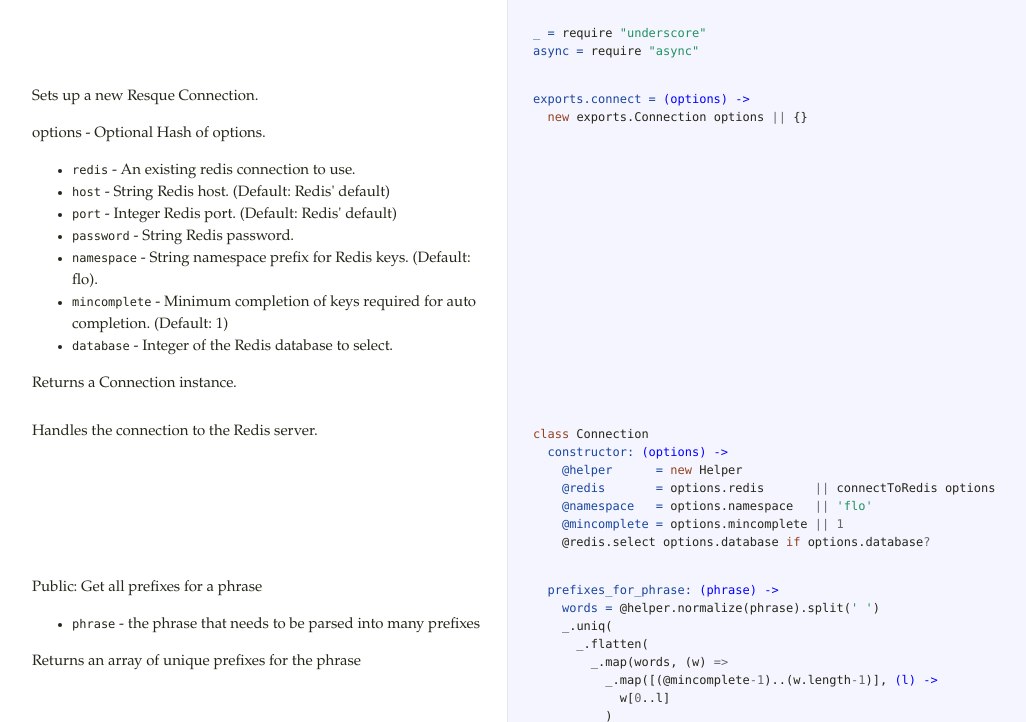
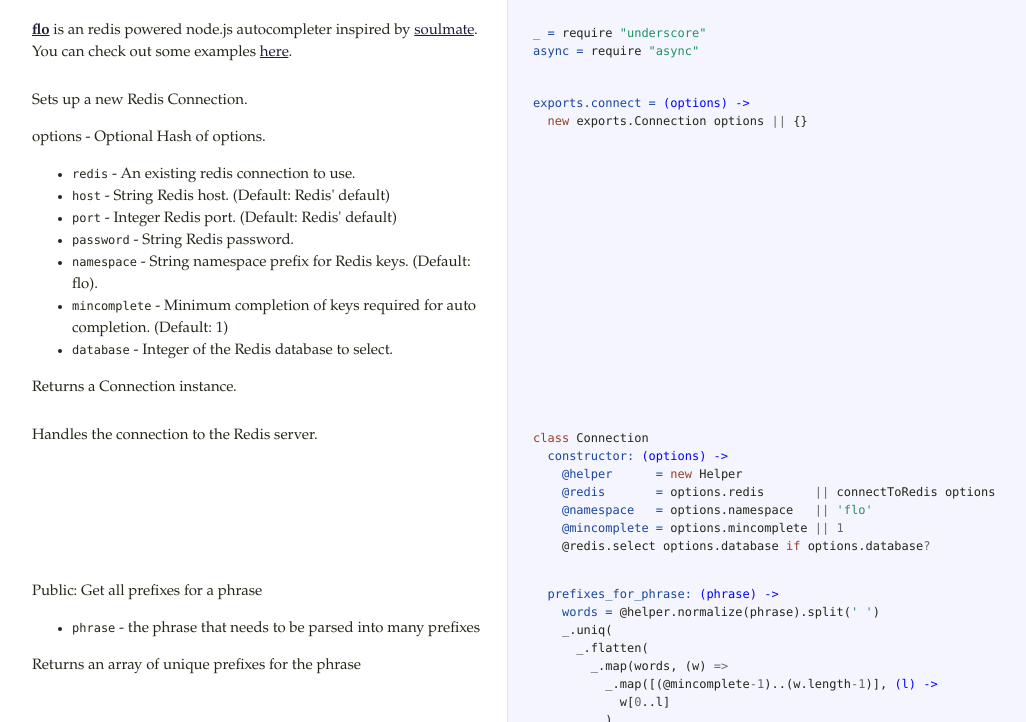
Before and after one commit to siong1987/flo, a website: page docs/index.html in a window 1280 px wide. Shown: the part 78-800 px from the top of the page, without its empty margins (18-1044 px from the left). Drawn offline with Linux system fonts and the light colour scheme.

Commit message:
Update more documentations and add a README to the examples folder.

```diff
--- a/docs/index.html
+++ b/docs/index.html
@@ -1,5 +1,6 @@
-<!DOCTYPE html>  <html> <head>   <title>index.coffee</title>   <meta http-equiv="content-type" content="text/html; charset=UTF-8">   <link rel="stylesheet" media="all" href="docco.css" /> </head> <body>   <div id="container">     <div id="background"></div>          <table cellpadding="0" cellspacing="0">       <thead>         <tr>           <th class="docs">             <h1>               index.coffee             </h1>           </th>           <th class="code">           </th>         </tr>       </thead>       <tbody>                               <tr id="section-1">             <td class="docs">               <div class="pilwrap">                 <a class="pilcrow" href="#section-1">&#182;</a>               </div>                            </td>             <td class="code">               <div class="highlight"><pre><span class="nv">_ = </span><span class="nx">require</span> <span class="s2">&quot;underscore&quot;</span>
-<span class="nv">async = </span><span class="nx">require</span> <span class="s2">&quot;async&quot;</span></pre></div>             </td>           </tr>                               <tr id="section-2">             <td class="docs">               <div class="pilwrap">                 <a class="pilcrow" href="#section-2">&#182;</a>               </div>               <p>Sets up a new Resque Connection.</p>
+<!DOCTYPE html>  <html> <head>   <title>index.coffee</title>   <meta http-equiv="content-type" content="text/html; charset=UTF-8">   <link rel="stylesheet" media="all" href="docco.css" /> </head> <body>   <div id="container">     <div id="background"></div>          <table cellpadding="0" cellspacing="0">       <thead>         <tr>           <th class="docs">             <h1>               index.coffee             </h1>           </th>           <th class="code">           </th>         </tr>       </thead>       <tbody>                               <tr id="section-1">             <td class="docs">               <div class="pilwrap">                 <a class="pilcrow" href="#section-1">&#182;</a>               </div>               <p><strong><a href="https://github.com/FLOChip/flo">flo</a></strong> is an redis powered node.js autocompleter inspired by <a href="https://github.com/seatgeek/soulmate">soulmate</a>.
+You can check out some examples <a href="https://github.com/FLOChip/flo/tree/master/examples">here</a>.</p>             </td>             <td class="code">               <div class="highlight"><pre><span class="nv">_ = </span><span class="nx">require</span> <span class="s2">&quot;underscore&quot;</span>
+<span class="nv">async = </span><span class="nx">require</span> <span class="s2">&quot;async&quot;</span></pre></div>             </td>           </tr>                               <tr id="section-2">             <td class="docs">               <div class="pilwrap">                 <a class="pilcrow" href="#section-2">&#182;</a>               </div>               <p>Sets up a new Redis Connection.</p>
 
 <p>options - Optional Hash of options.</p>
 
--- a/src/index.coffee
+++ b/src/index.coffee
@@ -1,7 +1,9 @@
+# **[flo](https://github.com/FLOChip/flo)** is an redis powered node.js autocompleter inspired by [soulmate](https://github.com/seatgeek/soulmate).
+# You can check out some examples [here](https://github.com/FLOChip/flo/tree/master/examples).
 _ = require "underscore"
 async = require "async"
 
-# Sets up a new Resque Connection.
+# Sets up a new Redis Connection.
 #
 # options - Optional Hash of options.
 #
```
Also changed, not shown: examples/README.md (added), 1 other file.
